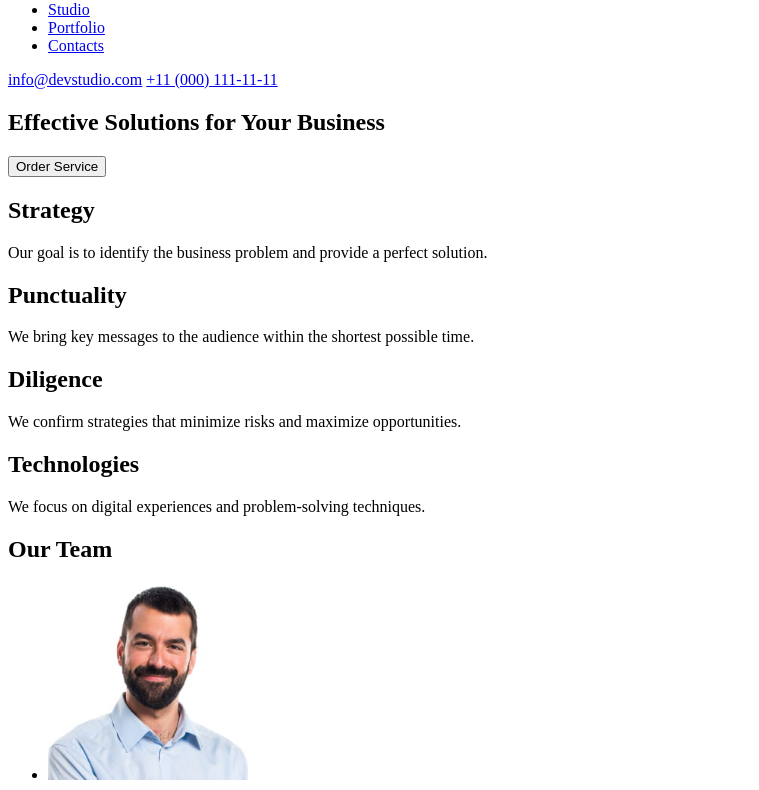
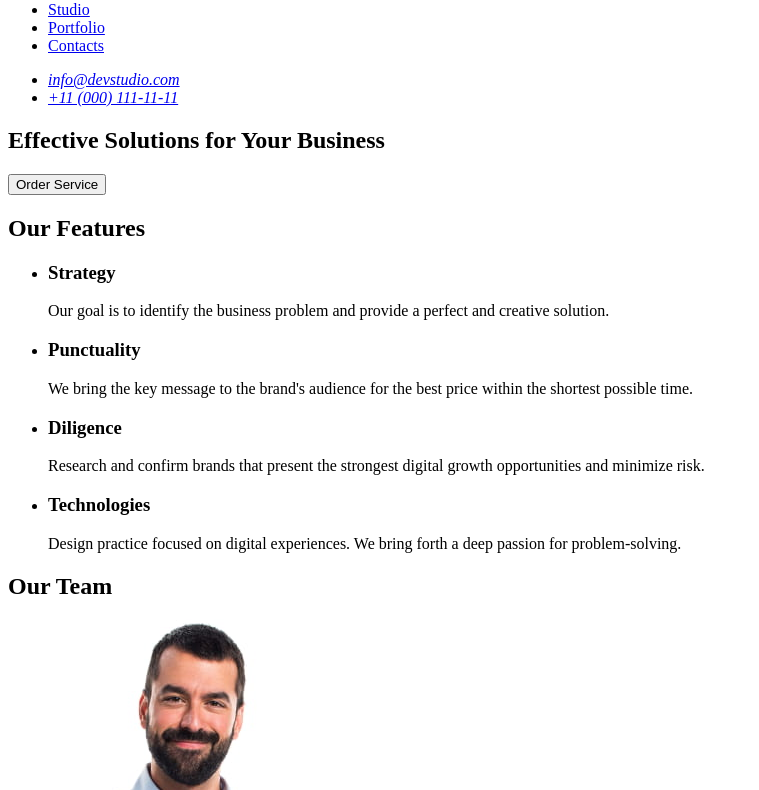
Before and after one commit to Dimqe/goit-markup-hw-01, a plain HTML site: page index.html in a window 1280 px wide. Shown: the part 41-831 px from the top of the page, without its empty margins (0-759 px from the left). Drawn offline with Linux system fonts and the light colour scheme.

Commit message:
Опис змін

```diff
--- a/index.html
+++ b/index.html
@@ -9,20 +9,20 @@
 
   <!-- Header Section -->
   <header>
-    <div>
-      <a href="/" class="logo">WEBSTUDIO</a>
-      <nav>
-        <ul>
-          <li><a href="#studio">Studio</a></li>
-          <li><a href="#Portfolio">Portfolio</a></li>
-          <li><a href="#Contacts">Contacts</a></li>
-        </ul>
-      </nav>
-      <div class="contacts">
-        <a href="mailto:info@devstudio.com">info@devstudio.com</a>
-        <a href="tel:+110001111111">+11 (000) 111-11-11</a>
-      </div>
-    </div>
+    <nav>
+      <a href="./index.html" class="logo">WebStudio</a> <!-- Логотип має бути текстом без додаткових тегів -->
+      <ul>
+        <li><a href="#">Studio</a></li>
+        <li><a href="#">Portfolio</a></li>
+        <li><a href="#">Contacts</a></li>
+      </ul>
+    </nav>
+    <address> <!-- Список контактів має бути обгорнутий тегом address -->
+      <ul>
+        <li><a href="mailto:info@devstudio.com">info@devstudio.com</a></li>
+        <li><a href="tel:+110001111111">+11 (000) 111-11-11</a></li>
+      </ul>
+    </address>
   </header>
 
   <!-- Main Section -->
@@ -32,42 +32,47 @@
       <button type="button">Order Service</button>
     </section>
 
+    <!-- Services Section -->
     <section class="services">
-      <div>
-        <h2>Strategy</h2>
-        <p>Our goal is to identify the business problem and provide a perfect solution.</p>
-      </div>
-      <div>
-        <h2>Punctuality</h2>
-        <p>We bring key messages to the audience within the shortest possible time.</p>
-      </div>
-      <div>
-        <h2>Diligence</h2>
-        <p>We confirm strategies that minimize risks and maximize opportunities.</p>
-      </div>
-      <div>
-        <h2>Technologies</h2>
-        <p>We focus on digital experiences and problem-solving techniques.</p>
-      </div>
+      <h2>Our Features</h2>
+      <ul>
+        <li>
+          <h3>Strategy</h3>
+          <p>Our goal is to identify the business problem and provide a perfect and creative solution.</p>
+        </li>
+        <li>
+          <h3>Punctuality</h3>
+          <p>We bring the key message to the brand's audience for the best price within the shortest possible time.</p>
+        </li>
+        <li>
+          <h3>Diligence</h3>
+          <p>Research and confirm brands that present the strongest digital growth opportunities and minimize risk.</p>
+        </li>
+        <li>
+          <h3>Technologies</h3>
+          <p>Design practice focused on digital experiences. We bring forth a deep passion for problem-solving.</p>
+        </li>
+      </ul>
     </section>
 
+    <!-- Team Section -->
     <section class="team">
       <h2>Our Team</h2>
       <ul>
         <li>
-          <img src="images/man-with-laptop-presenting-something.jpg.jpg" width="200" alt="Mark Guerrero - Product Designer" />
+          <img src="images/man-with-laptop-presenting-something.jpg.jpg" width="264" alt="Mark Guerrero - Product Designer" /> <!-- Змінено src і width -->
           <p>Mark Guerrero - Product Designer</p>
         </li>
         <li>
-          <img src="images/Front-End-Devoloper.jpg.jpg" width="200" alt="Tom Ford - Frontend Developer" />
+          <img src="images/Front-End-Devoloper.jpg.jpg" width="264" alt="Tom Ford - Frontend Developer" /> <!-- Змінено src і width -->
           <p>Tom Ford - Frontend Developer</p>
         </li>
         <li>
-          <img src="images/young-beautiful-woman-pink-warm-sweater-natural-look-smiling-portrait-isolated-long-hair.jpg.jpg" width="200" alt="Camila Garcia - Marketing" />
+          <img src="images/young-beautiful-woman-pink-warm-sweater-natural-look-smiling-portrait-isolated-long-hair.jpg.jpg" width="264" alt="Camila Garcia - Marketing" /> <!-- Змінено src і width -->
           <p>Camila Garcia - Marketing</p>
         </li>
         <li>
-          <img src="images/confident-handsome-guy-posing-against-white-wall.jpg.jpg" width="200" alt="Daniel Wilson - UI Designer" />
+          <img src="images/confident-handsome-guy-posing-against-white-wall.jpg.jpg" width="264" alt="Daniel Wilson - UI Designer" /> <!-- Змінено src і width -->
           <p>Daniel Wilson - UI Designer</p>
         </li>
       </ul>
@@ -76,7 +81,7 @@
 
   <!-- Footer Section -->
   <footer>
-    <a href="/" class="logo">WEBSTUDIO</a>
+    <a href="./index.html" class="logo">WebStudio</a> <!-- Логотип має бути текстом -->
     <p>Increase the flow of customers and sales for your business with digital marketing & growth solutions.</p>
   </footer>
 
```
